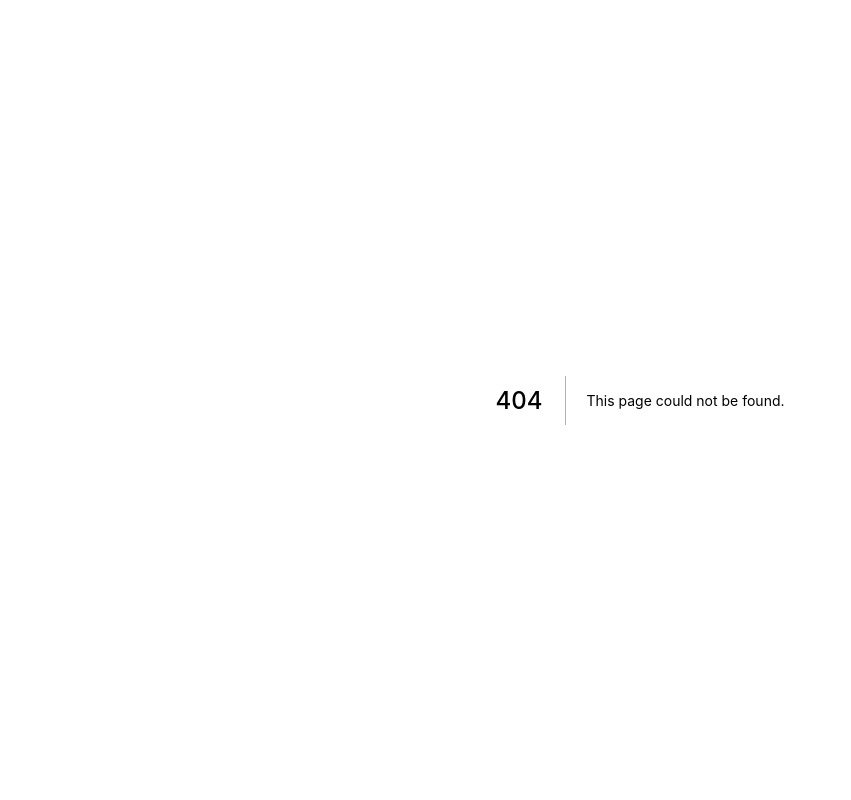
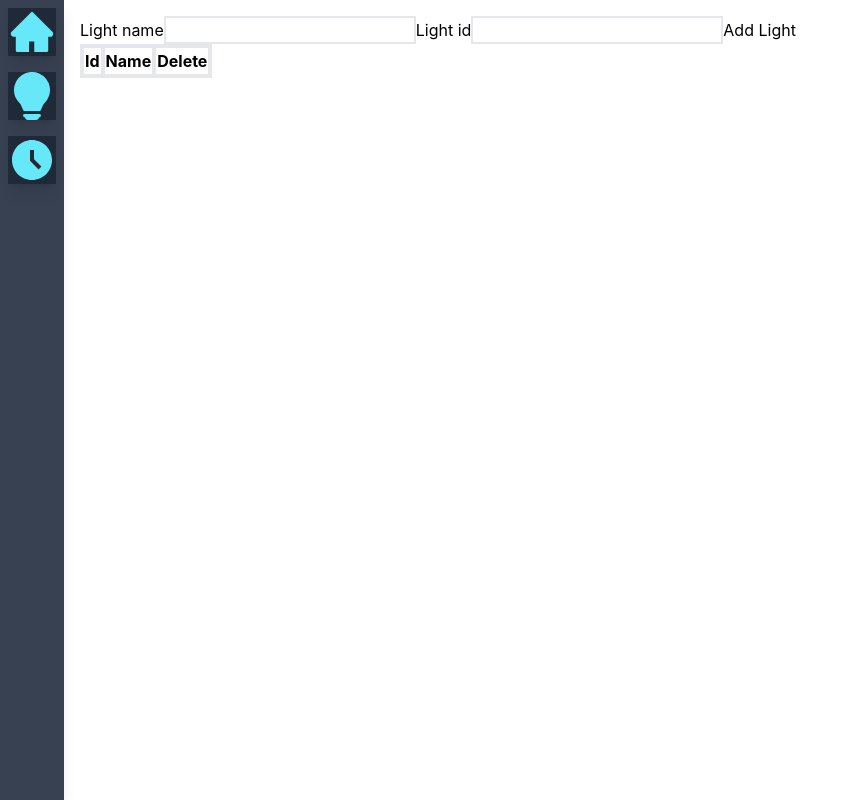
Before and after one commit to WeeMellowToby/fridayjs, a Next.js app: page /lights in a window 1280 px wide. Before the commit this address had no page. Shown: the whole page, without its empty margins (0-851 px from the left). Built offline with nearby package versions, Linux system fonts and the light colour scheme.

Commit message:
redesigned it with a sidebar for navigation

```diff
--- a/components/Lights/Light.js
+++ b/components/Lights/Light.js
@@ -5,9 +5,9 @@ export default function Light({light,removeLight}) {
         removeLight(light.id)
     }
   return (
-    <div>
-        name: {light.name} id: {light.id}<button onClick={handleLightRemove}><RiDeleteBin5Fill/></button>
+    <>
+        <td className='border-4'>{light.id}</td><td className='border-4'>{light.name} </td><td className='flex justify-center border-4 margin-4'><button onClick={handleLightRemove}><RiDeleteBin5Fill size="16"/></button></td>
 
-    </div>
+    </>
   )
 }
--- a/components/Lights/LightList.js
+++ b/components/Lights/LightList.js
@@ -3,9 +3,9 @@ import Light from './Light'
 export default function LightList({ lights, removeLight }) {
   return (
       lights?.map(light => {
-          return <div key={light.id.toString()}>
+          return <tr key={light.id.toString()}>
           <Light light={light}  removeLight={removeLight}/>
-          </div>
+          </tr>
 
       })
   )
--- /dev/null
+++ b/components/SideBar.js
@@ -0,0 +1,36 @@
+import React from 'react'
+import { AiFillHome } from 'react-icons/ai'
+import {BsFillLightbulbFill} from 'react-icons/bs'
+import {MdOutlineAccessTimeFilled} from 'react-icons/md'
+import Link from 'next/link'
+function SideBar() {
+  return (
+    <div className='flex fixed top-0 h-screen w-16 flex-col bg-gray-700 text-white shadow-lg'>
+      <Link href='/'>
+        <a>
+        <SideBarIcon icon={<AiFillHome size="58"/>} text="Home"/>
+        </a>
+      </Link>
+      <Link href='/lights'>
+        <a>
+        <SideBarIcon icon={<BsFillLightbulbFill size="58"/>} text="Lights using Hue"/>
+        </a>
+      </Link>
+      <Link href='/timetable'>
+        <a>
+        <SideBarIcon icon={<MdOutlineAccessTimeFilled size="58"/>} text="add/edit your school timetable"/>
+        </a>
+      </Link>
+    </div>
+  )
+}
+const SideBarIcon = ({icon, text}) => (
+    <div className='sidebar-icon group'>
+        {icon}
+        <span className='sidebar-tooltip group-hover:scale-100'>
+            {text}
+        </span>
+    </div>
+)
+
+export default SideBar
--- a/pages/_app.js
+++ b/pages/_app.js
@@ -1,8 +1,12 @@
 import '../styles/globals.css'
 import 'regenerator-runtime/runtime'
+import SideBar from '../components/SideBar';
 import React from 'react';
 function MyApp({ Component, pageProps }) {
-  return <Component {...pageProps} />
+  return <>
+  <SideBar/>
+  <Component {...pageProps} />
+  </>
 }
 
 export default MyApp
--- a/pages/index.js
+++ b/pages/index.js
@@ -3,7 +3,6 @@ import SpeechRecognition, {useSpeechRecognition} from "react-speech-recognition"
 import { useSpeechSynthesis } from 'react-speech-kit';
 import { GetWeatherHere } from "./api/weather";
 import { GetBridgeIp,SetLights } from "./api/hue";
-import Lights from "../components/Lights/Lights";
 export default function Home() {
   const [lights,setLights] = useState([])
   const [lightnames,setLightnames] = useState([])
@@ -72,6 +71,7 @@ export default function Home() {
     <p>Microphone: {listening ? 'on' : 'off'}</p>
     <button onClick={SpeechRecognition.startListening}><div className="rounded-full  w-60 h-60 bg-cyan-300"></div></button>
     <p>{transcript}</p>
+
     </div>
     </>
   )
--- a/components/Lights/Lights.js
+++ b/pages/lights.js
@@ -1,5 +1,5 @@
 import React, { useState, useRef, useEffect } from 'react'
-import LightList from './LightList'
+import LightList from '../components/Lights/LightList'
 
 
 export default function Lights() {
@@ -34,14 +34,26 @@ function removeLight(id) {
   }
   // retruns the list of lights and a form
   return (
-    <>
+    <div className='ml-20 mt-4'>
 
     <label>Light name</label>
     <input ref={lightNameRef} type="text" className='border-2'/>
     <label>Light id</label>
     <input ref={lightIdRef} type="number" className='border-2'/>
     <button onClick={handleAddLight}>Add Light</button>
-    <LightList lights={lights} removeLight={removeLight}/>
-    </>
+    <table>
+        <thead>
+            <tr>
+                <th className='border-4'>Id</th>
+                <th className='border-4'>Name</th>
+                <th className='border-4'>Delete</th>
+            </tr>
+        </thead>
+        <tbody>
+        <LightList lights={lights} removeLight={removeLight}/>
+        </tbody>
+    </table>
+
+    </div>
   )
 }
--- a/pages/timetable.js
+++ b/pages/timetable.js
@@ -43,7 +43,7 @@ function timetable() {
         setTimetable(newTimeTable);
     }
   return (
-    <div>
+    <div className='ml-20 mt-4'>
         <table>
             <thead>
                 <tr>
@@ -67,7 +67,7 @@ function timetable() {
             </tr>
             </tbody>
         </table>
-        <button onClick={addDay}>
+        <button onClick={addDay} className="text-center">
              Add Day
         </button>
 
--- a/styles/globals.css
+++ b/styles/globals.css
@@ -8,3 +8,19 @@ body {
   font-family: -apple-system, BlinkMacSystemFont, Segoe UI, Roboto, Oxygen,
     Ubuntu, Cantarell, Fira Sans, Droid Sans, Helvetica Neue, sans-serif;
 }
+@layer components {
+  .sidebar-icon {
+    @apply relative flex items-center justify-center
+    h-12 w-12 mt-2 mb-2 mx-auto shadow-lg
+    bg-gray-800 text-cyan-300
+    hover:bg-cyan-300 hover:text-gray-800
+    transition-all duration-300 ease-linear;
+  }
+  .sidebar-tooltip {
+    @apply absolute w-auto p-2 m-2 min-w-max left-14
+    rounded-md shadow-md
+    text-white bg-gray-900
+    text-xs font-bold
+    transition-all duration-100 scale-0 origin-left;
+  }
+}
--- a/tailwind.config.js
+++ b/tailwind.config.js
@@ -1,4 +1,5 @@
 module.exports = {
+  mode: 'jit',
   content: [ "./pages/**/*.{js,ts,jsx,tsx}",
   "./components/**/*.{js,ts,jsx,tsx}",],
   theme: {
```
